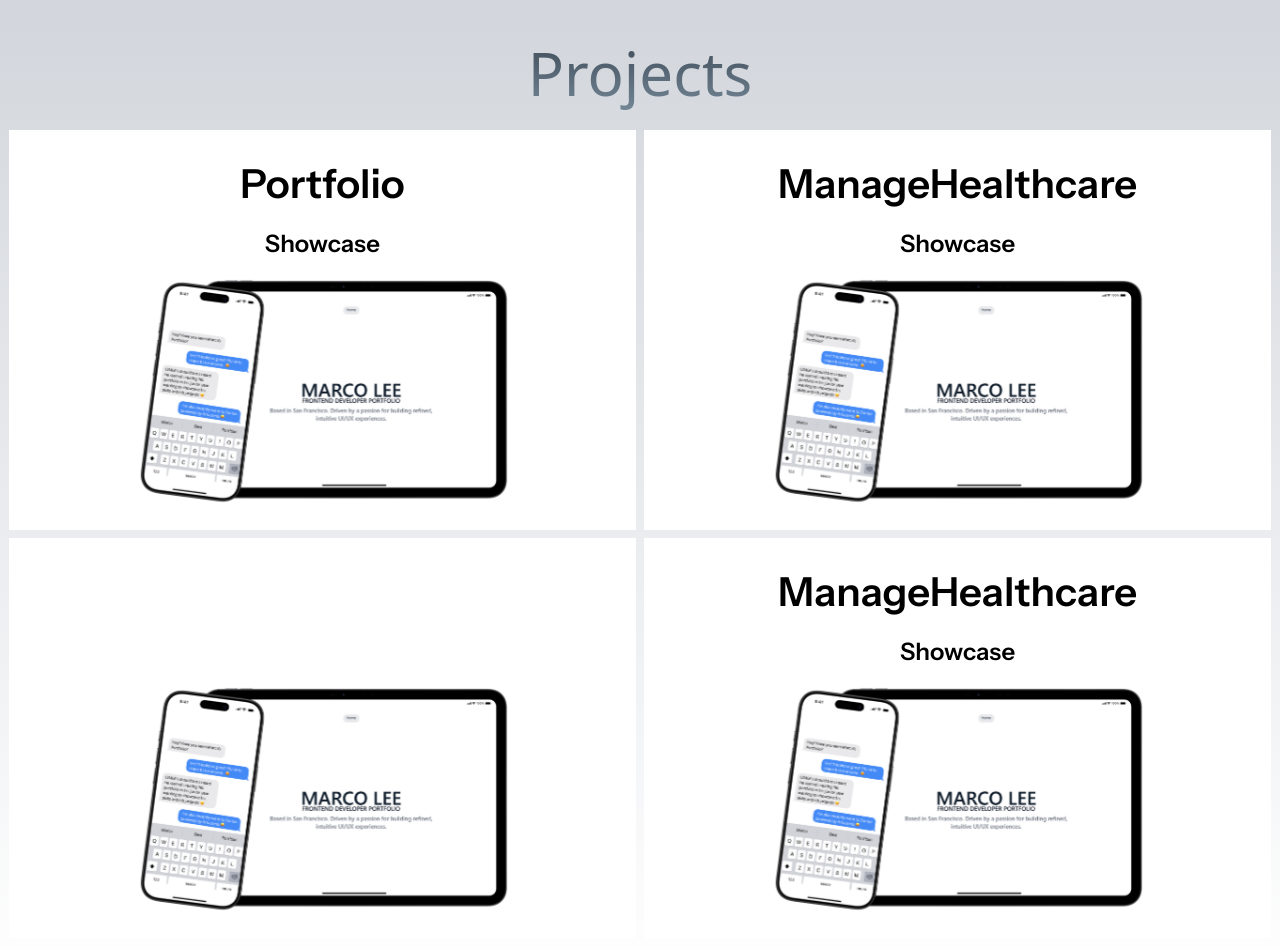
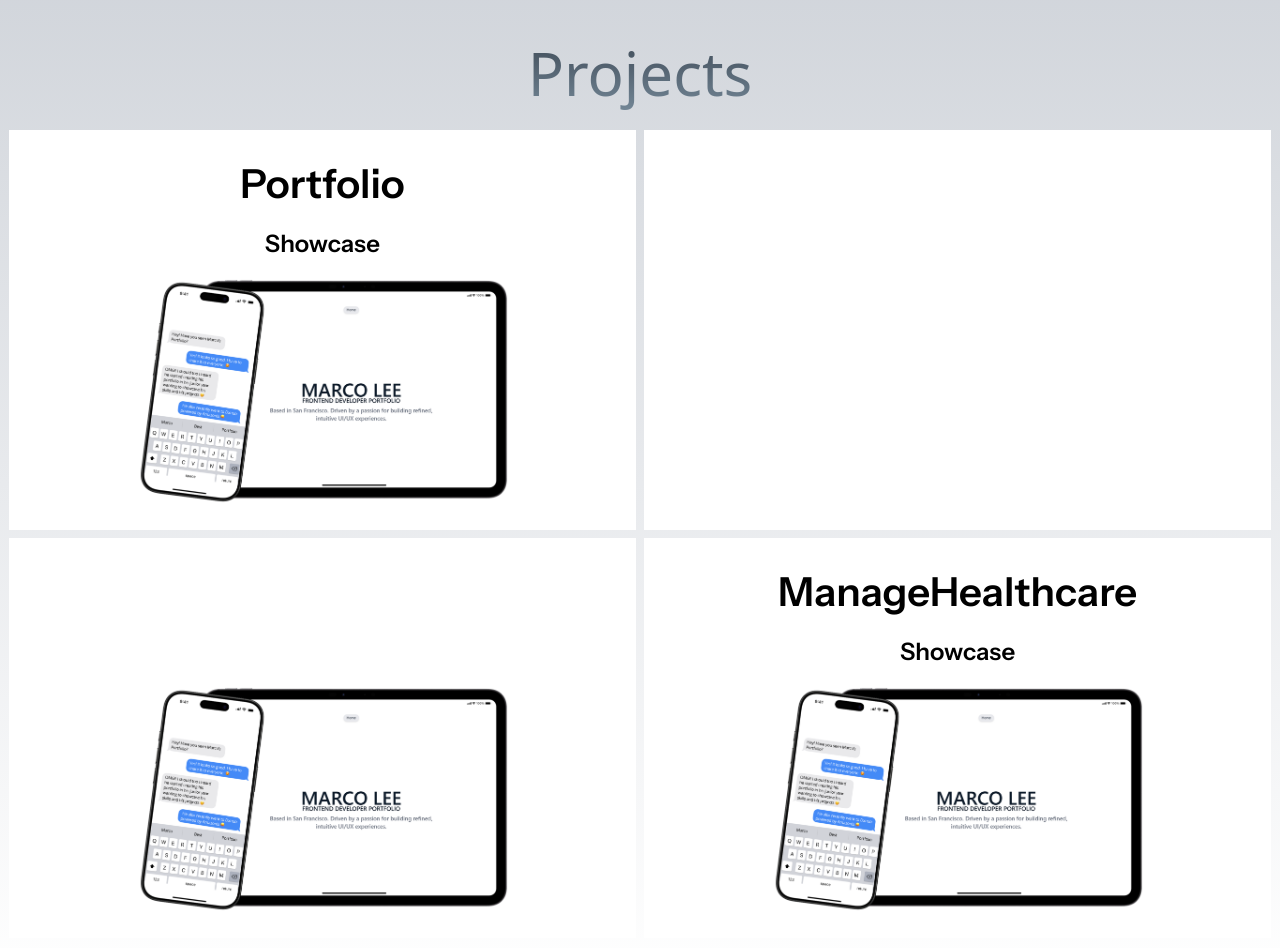
Before and after one commit to MarcoLe3/portfolio, a Next.js app: page / in a window 1280 px wide. Shown: the part 820-1768 px from the top of the page. Built offline with nearby package versions, Linux system fonts and the light colour scheme.

Commit message:
adjusting project

```diff
--- a/components/cards/projectDescription.jsx
+++ b/components/cards/projectDescription.jsx
@@ -1,22 +1,53 @@
 import Link from 'next/link';
 import Image from 'next/image';
 
-function ProjectDescription({ title, tagline, imageUrl, link, titleColor, taglineColor, bgColor }) {
+function ProjectDescription({
+  title,
+  tagline,
+  imageUrl,
+  link,
+  titleColor,
+  taglineColor,
+  bgColor,
+  bgImageUrl
+}) {
   const CardContent = (
     <div
-      className={`p-6 cursor-pointer overflow-hidden
+      className="relative p-6 cursor-pointer overflow-hidden
       w-[49vw] h-[50vh]
-      flex flex-col justify-between`}
+      flex flex-col justify-between"
       style={{ backgroundColor: bgColor }}
     >
-      {/* Title and Tagline */}
-      <div className="space-y-3 mb-4 font-instrument text-center">
-        <h2 className="text-[40px] font-semibold" style={{ color: titleColor }}>{title}</h2>
-        <p className="text-[24px] font-semibold" style={{ color: taglineColor }}>{tagline}</p>
+      {/* Background image (optional) */}
+      {bgImageUrl && (
+        <Image
+          src={bgImageUrl}
+          alt="Background"
+          fill
+          priority
+          className="object-cover opacity-100 pointer-events-none"
+        />
+      )}
+
+      {/* Title + Tagline */}
+      <div className="space-y-3 mb-4 font-instrument text-center relative z-10">
+        <h2
+          className="text-[40px] font-semibold"
+          style={{ color: titleColor }}
+        >
+          {title}
+        </h2>
+        <p
+          className="text-[24px] font-semibold"
+          style={{ color: taglineColor }}
+        >
+          {tagline}
+        </p>
       </div>
 
-      {/* Image */}
-      <div className="relative w-full h-[30vh] mt-auto">
+      {/* Foreground Image (optional) */}
+      {imageUrl && (
+        <div className="relative w-full h-[30vh] mt-auto z-10">
           <Image
             src={imageUrl}
             alt={title}
@@ -24,6 +55,7 @@
             className="object-contain"
           />
         </div>
+      )}
     </div>
   );
 
--- a/components/sections/Project.jsx
+++ b/components/sections/Project.jsx
@@ -23,10 +23,11 @@
             link="/Portfolio"
           />
           <ProjectDescription
-            title="ManageHealthcare"
+            title="Weather AI"
             bgColor="white"
             tagline="Showcase"
-            imageUrl="/image/portfolio.png"
+            taglineColor="white"
+            titleColor="white"
             link="/Portfolio"
           />
         </div>
```
Lines whose indentation alone changed are shown as unchanged.
